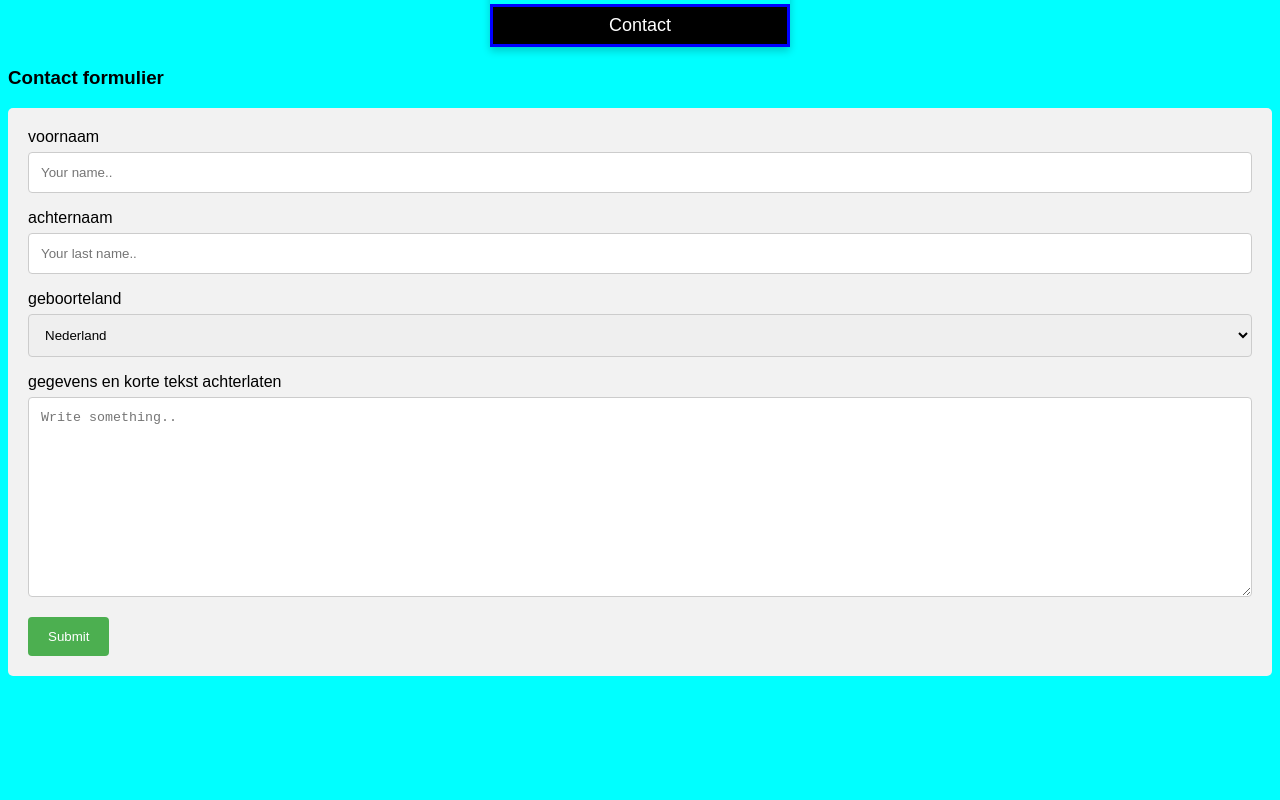
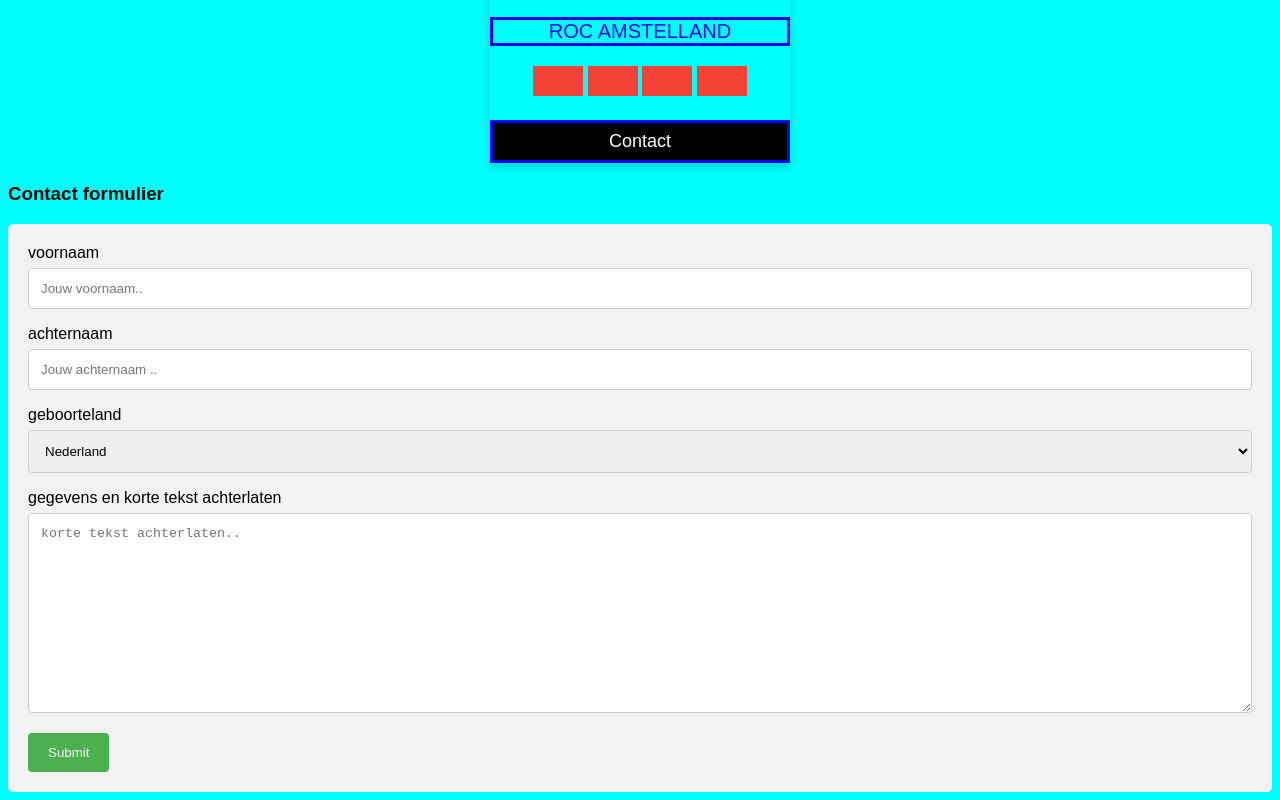
Before and after one commit to ROC-van-Amsterdam-College-Amstelland/project-portfolio-jevancy, a plain HTML site: page contact.html in a window 1280 px wide. Shown: the part 631-1431 px from the top of the page. Before the commit the page ends 1315 px from the top, so only its background shows below. Drawn offline with Linux system fonts and the light colour scheme.

Commit message:
nieuws in html gezet

```diff
--- a/CSS/style.css
+++ b/CSS/style.css
@@ -122,3 +122,16 @@
   background-color: #f2f2f2;
   padding: 20px;
 }
+
+a:link, a:visited {
+  background-color: #f44336;
+  color: white;
+  padding: 15px 25px;
+  text-align: center;
+  text-decoration: none;
+  display: inline-block;
+}
+
+a:hover, a:active {
+  background-color: red;
+}
--- a/contact.html
+++ b/contact.html
@@ -42,10 +42,10 @@
 <div class="container">
   <form action="/action_page.php">
     <label for="fname">voornaam</label>
-    <input type="text" id="fname" name="firstname" placeholder="Your name..">
+    <input type="text" id="fname" name="firstname" placeholder="Jouw voornaam..">
 
     <label for="lname">achternaam</label>
-    <input type="text" id="lname" name="lastname" placeholder="Your last name..">
+    <input type="text" id="lname" name="lastname" placeholder="Jouw achternaam ..">
 
     <label for="country">geboorteland</label>
     <select id="country" name="country">
@@ -55,7 +55,7 @@
     </select>
 
     <label for="subject">gegevens en korte tekst achterlaten</label>
-    <textarea id="subject" name="subject" placeholder="Write something.." style="height:200px"></textarea>
+    <textarea id="subject" name="subject" placeholder="korte tekst achterlaten.." style="height:200px"></textarea>
 
     <input type="submit" value="Submit">
   </form>
```
Also changed, not shown: nieuws.html (+6 -2 lines).
